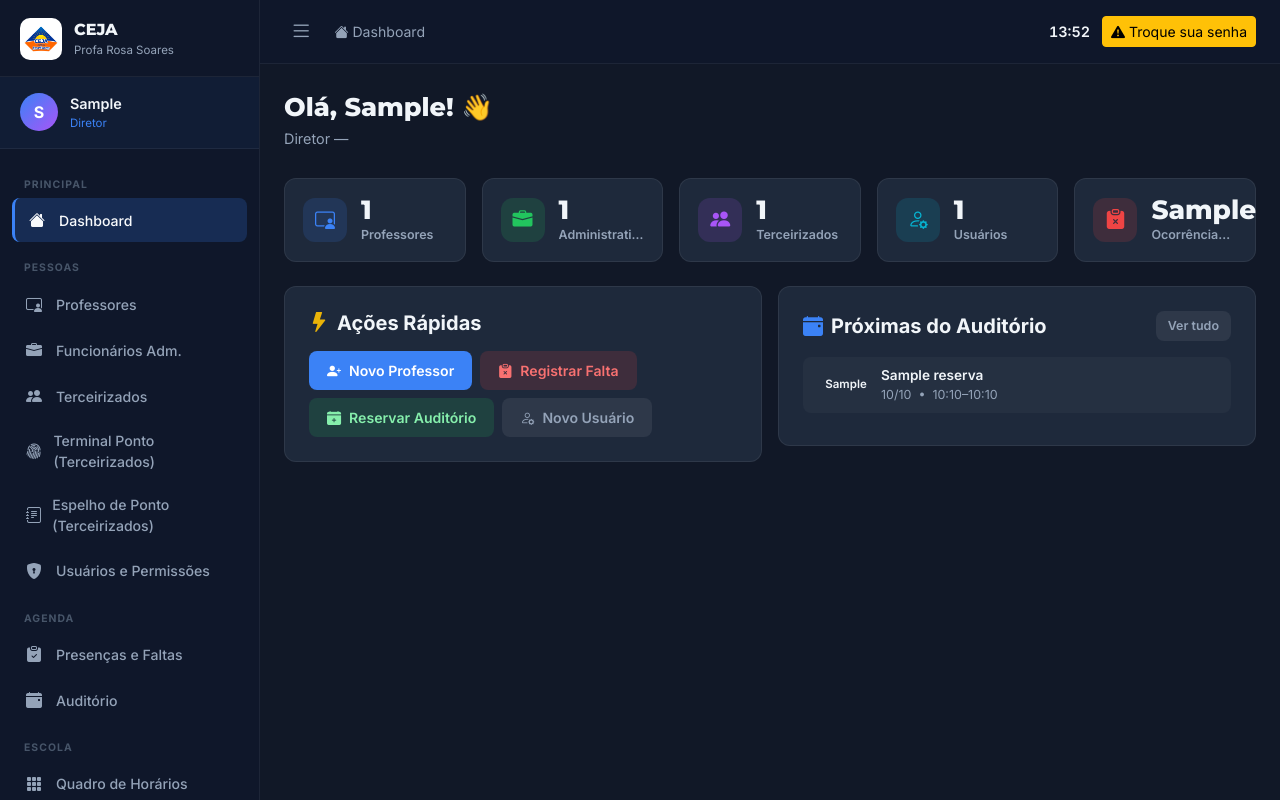
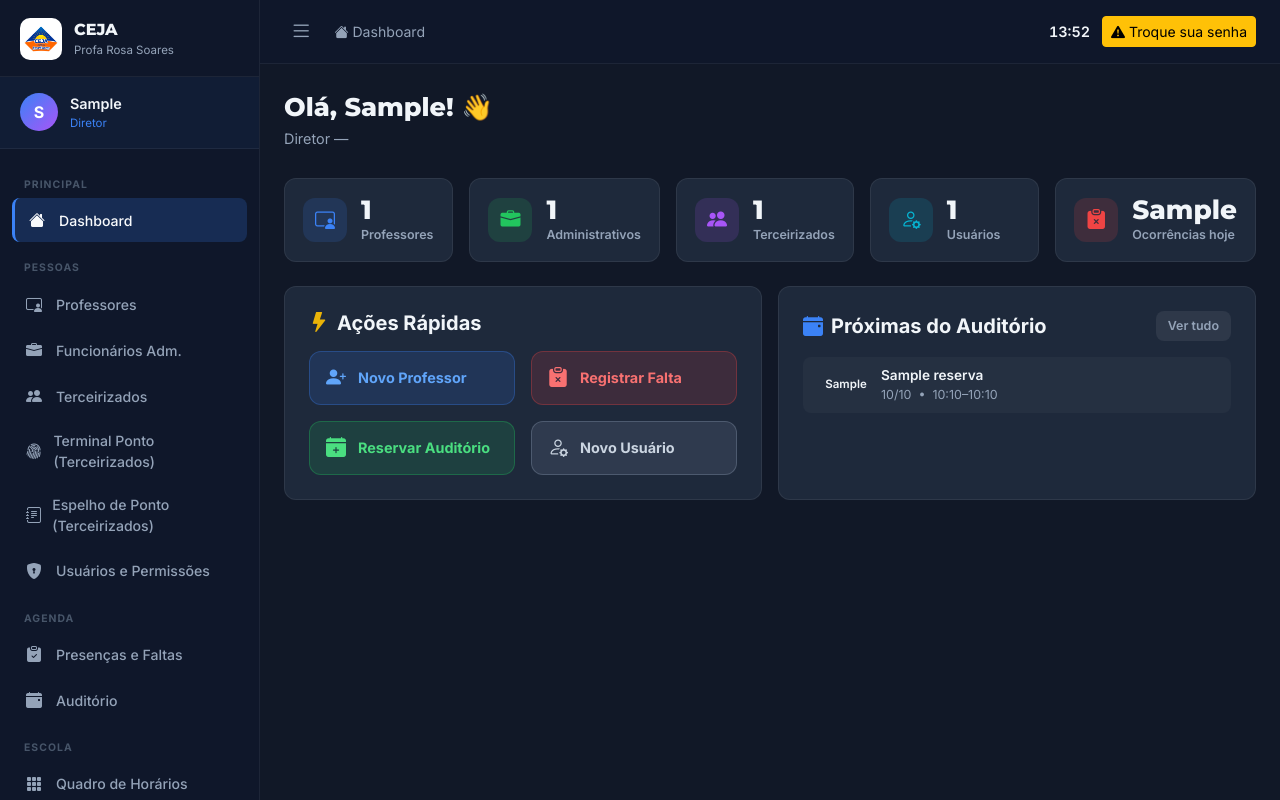
Before and after one commit to professorsilvio-alt/ceja-orientacao, a Django app: template templates/dashboard.html in a window 1280 px wide. Run offline with Django 5.2, Linux system fonts and the light colour scheme; a user stored in the database is signed in; tables that the repository leaves empty hold one stand-in row (values such as "Sample post"); the template is opened without the code that fills it: values that come from a table or form of the project are taken from there, most other values are stand-ins (such as "Sample title", 1, 10 or a date in 2020).

Commit message:
Padroniza os 5 cards do topo do Dashboard em grid 5-colunas uniforme e refaz Acoes Rapidas em grid 2x2 harmonioso

```diff
--- a/templates/dashboard.html
+++ b/templates/dashboard.html
@@ -4,6 +4,100 @@
 {% block breadcrumb %}<i class="bi bi-house-fill"></i> Dashboard{% endblock %}
 
 {% block content %}
+<style>
+  /* Grid uniforme para os 5 cards de estatísticas */
+  .stat-cards-grid {
+    display: grid;
+    grid-template-columns: repeat(5, 1fr);
+    gap: 16px;
+  }
+  @media (max-width: 1200px) {
+    .stat-cards-grid {
+      grid-template-columns: repeat(3, 1fr);
+    }
+  }
+  @media (max-width: 768px) {
+    .stat-cards-grid {
+      grid-template-columns: repeat(2, 1fr);
+    }
+  }
+  @media (max-width: 480px) {
+    .stat-cards-grid {
+      grid-template-columns: 1fr;
+    }
+  }
+
+  /* Botões uniformes em 2x2 para Ações Rápidas */
+  .quick-action-btn {
+    display: flex;
+    align-items: center;
+    gap: 12px;
+    padding: 12px 16px;
+    border-radius: 12px;
+    font-weight: 700;
+    font-size: 0.9rem;
+    text-decoration: none !important;
+    transition: all 0.25s ease;
+    height: 54px;
+    width: 100%;
+  }
+  .btn-primary-action {
+    background: rgba(59, 130, 246, 0.15);
+    color: #60a5fa;
+    border: 1px solid rgba(59, 130, 246, 0.3);
+  }
+  .btn-primary-action:hover {
+    background: rgba(59, 130, 246, 0.3);
+    border-color: #60a5fa;
+    color: #ffffff;
+    transform: translateY(-2px);
+  }
+
+  .btn-danger-action {
+    background: rgba(239, 68, 68, 0.15);
+    color: #f87171;
+    border: 1px solid rgba(239, 68, 68, 0.3);
+  }
+  .btn-danger-action:hover {
+    background: rgba(239, 68, 68, 0.3);
+    border-color: #f87171;
+    color: #ffffff;
+    transform: translateY(-2px);
+  }
+
+  .btn-success-action {
+    background: rgba(34, 197, 94, 0.15);
+    color: #4ade80;
+    border: 1px solid rgba(34, 197, 94, 0.3);
+  }
+  .btn-success-action:hover {
+    background: rgba(34, 197, 94, 0.3);
+    border-color: #4ade80;
+    color: #ffffff;
+    transform: translateY(-2px);
+  }
+
+  .btn-secondary-action {
+    background: rgba(148, 163, 184, 0.15);
+    color: #cbd5e1;
+    border: 1px solid rgba(148, 163, 184, 0.3);
+  }
+  .btn-secondary-action:hover {
+    background: rgba(148, 163, 184, 0.3);
+    border-color: #cbd5e1;
+    color: #ffffff;
+    transform: translateY(-2px);
+  }
+
+  .quick-action-icon {
+    font-size: 1.25rem;
+    display: flex;
+    align-items: center;
+    justify-content: center;
+    flex-shrink: 0;
+  }
+</style>
+
 <div class="page-header">
   <div>
     <div class="page-title">Olá, {{ usuario.primeiro_nome }}! 👋</div>
@@ -12,9 +106,9 @@
 </div>
 
 {% if usuario.perfil == 'diretor' or usuario.is_superuser %}
-<!-- ── CARDS DE ESTATÍSTICAS ────────────────────────────── -->
-<div class="row row-cols-2 row-cols-sm-3 row-cols-xl-5 g-3 mb-4">
-  <div class="col">
+<!-- ── CARDS DE ESTATÍSTICAS (GRID UNIFORME DE 5 COLUNAS) ── -->
+<div class="stat-cards-grid mb-4">
+  <div>
     <a href="{% url 'listar_professores' %}" class="stat-card">
       <div class="stat-icon blue"><i class="bi bi-person-video3"></i></div>
       <div class="stat-info">
@@ -23,7 +117,7 @@
       </div>
     </a>
   </div>
-  <div class="col">
+  <div>
     <a href="{% url 'listar_administrativos' %}" class="stat-card">
       <div class="stat-icon green"><i class="bi bi-briefcase-fill"></i></div>
       <div class="stat-info">
@@ -32,7 +126,7 @@
       </div>
     </a>
   </div>
-  <div class="col">
+  <div>
     <a href="{% url 'listar_terceirizados' %}" class="stat-card">
       <div class="stat-icon purple"><i class="bi bi-people-fill"></i></div>
       <div class="stat-info">
@@ -41,7 +135,7 @@
       </div>
     </a>
   </div>
-  <div class="col">
+  <div>
     <a href="{% url 'listar_usuarios' %}" class="stat-card">
       <div class="stat-icon cyan"><i class="bi bi-person-gear"></i></div>
       <div class="stat-info">
@@ -50,7 +144,7 @@
       </div>
     </a>
   </div>
-  <div class="col">
+  <div>
     <a href="{% url 'listar_presencas' %}" class="stat-card">
       <div class="stat-icon red"><i class="bi bi-clipboard-x-fill"></i></div>
       <div class="stat-info">
@@ -61,33 +155,45 @@
   </div>
 </div>
 
-<div class="row g-3">
-  <!-- Ações rápidas -->
+<div class="row g-3 align-items-stretch">
+  <!-- Ações rápidas (Grid 2x2 Uniforme) -->
   <div class="col-md-6">
-    <div class="card-gestao">
+    <div class="card-gestao h-100 d-flex flex-column justify-content-between">
       <h5 style="font-weight:700; margin-bottom:16px; color:var(--text-primary);">
         <i class="bi bi-lightning-fill me-2" style="color:var(--yellow);"></i>Ações Rápidas
       </h5>
-      <div class="d-flex flex-wrap gap-2">
-        <a href="{% url 'criar_professor' %}" class="btn-gestao btn-gestao-primary">
-          <i class="bi bi-person-plus-fill"></i> Novo Professor
-        </a>
-        <a href="{% url 'novo_registro_presenca' %}" class="btn-gestao btn-gestao-danger">
-          <i class="bi bi-clipboard-x-fill"></i> Registrar Falta
-        </a>
-        <a href="{% url 'nova_reserva' %}" class="btn-gestao btn-gestao-success">
-          <i class="bi bi-calendar-plus-fill"></i> Reservar Auditório
-        </a>
-        <a href="{% url 'criar_usuario' %}" class="btn-gestao btn-gestao-secondary">
-          <i class="bi bi-person-gear"></i> Novo Usuário
-        </a>
+      <div class="row g-3">
+        <div class="col-6">
+          <a href="{% url 'criar_professor' %}" class="quick-action-btn btn-primary-action">
+            <div class="quick-action-icon"><i class="bi bi-person-plus-fill"></i></div>
+            <span>Novo Professor</span>
+          </a>
+        </div>
+        <div class="col-6">
+          <a href="{% url 'novo_registro_presenca' %}" class="quick-action-btn btn-danger-action">
+            <div class="quick-action-icon"><i class="bi bi-clipboard-x-fill"></i></div>
+            <span>Registrar Falta</span>
+          </a>
+        </div>
+        <div class="col-6">
+          <a href="{% url 'nova_reserva' %}" class="quick-action-btn btn-success-action">
+            <div class="quick-action-icon"><i class="bi bi-calendar-plus-fill"></i></div>
+            <span>Reservar Auditório</span>
+          </a>
+        </div>
+        <div class="col-6">
+          <a href="{% url 'criar_usuario' %}" class="quick-action-btn btn-secondary-action">
+            <div class="quick-action-icon"><i class="bi bi-person-gear"></i></div>
+            <span>Novo Usuário</span>
+          </a>
+        </div>
       </div>
     </div>
   </div>
 
   <!-- Próximas reservas do auditório -->
   <div class="col-md-6">
-    <div class="card-gestao">
+    <div class="card-gestao h-100 flex-column justify-content-between">
       <div class="d-flex justify-content-between align-items-center mb-3">
         <h5 style="font-weight:700; color:var(--text-primary); margin:0;">
           <i class="bi bi-calendar-event-fill me-2" style="color:var(--blue);"></i>Próximas do Auditório
@@ -107,7 +213,12 @@
         </div>
         {% endfor %}
       {% else %}
-        <p style="color:var(--text-muted); font-size:0.85rem;">Nenhuma reserva agendada.</p>
+        <div style="flex:1; display:flex; align-items:center; justify-content:center; padding:24px;">
+          <p style="color:var(--text-muted); font-size:0.88rem; margin:0;" class="text-center">
+            <i class="bi bi-calendar-x d-block mb-1" style="font-size:1.5rem;"></i>
+            Nenhuma reserva agendada.
+          </p>
+        </div>
       {% endif %}
     </div>
   </div>
@@ -129,4 +240,5 @@
 </div>
 {% endif %}
 
+{% block extra_css %}{% endblock %}
 {% endblock %}
```
